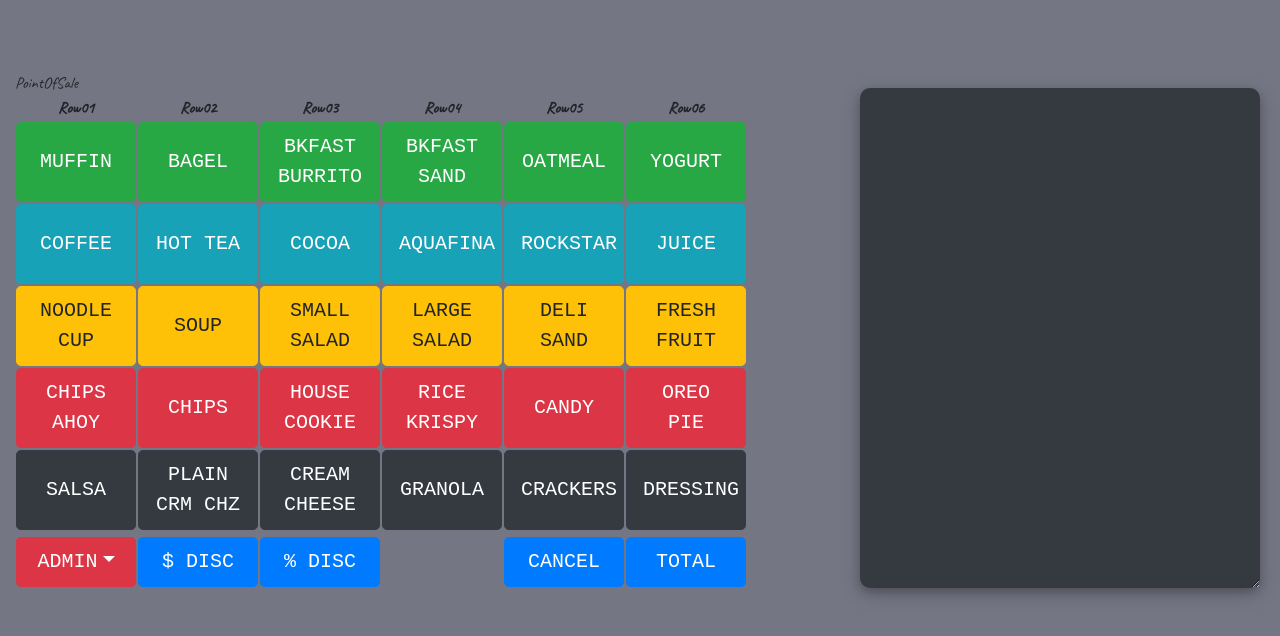
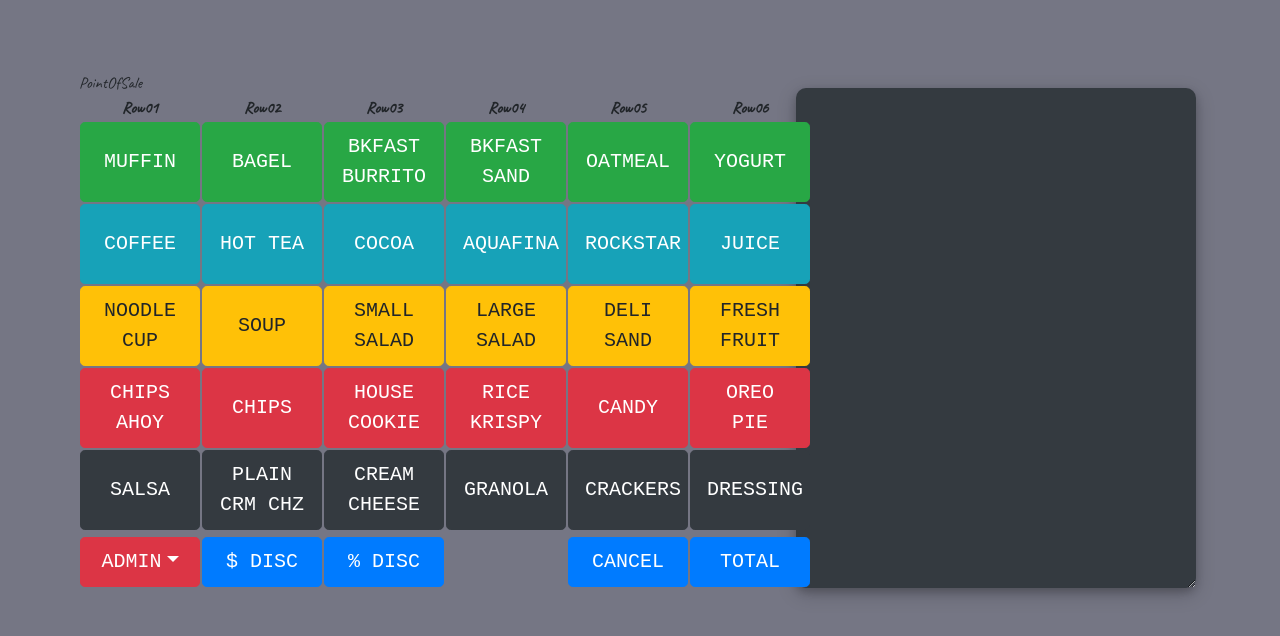
Before and after one commit to jarunnells/CIS-267_Dev-Proposal, a plain HTML site: page back_end_ipad/html/pos-bs4.html in a window 1280 px wide. Shown: the part 80-716 px from the top of the page. Drawn offline with nearby package versions, Linux system fonts and the light colour scheme.

Commit message:
adds temporay body styling for larger screens REFACTOR required!!

```diff
--- a/back_end_ipad/css/pos-bs4.css
+++ b/back_end_ipad/css/pos-bs4.css
@@ -53,7 +53,7 @@ body {
     /**
      * TESTING
      */
-     font-family: var(--font-caveat);
+    font-family: var(--font-caveat);
 }
 
 header > h1,h3 {
@@ -130,3 +130,10 @@ pre {
     margin: 50px auto;
     text-align: center;
 }
+
+/* ADD MEDIA QUERY FOR LARGER SCREENS */
+body {
+    width: 90%;
+    margin: auto;
+    min-width: 80%;
+}
```
